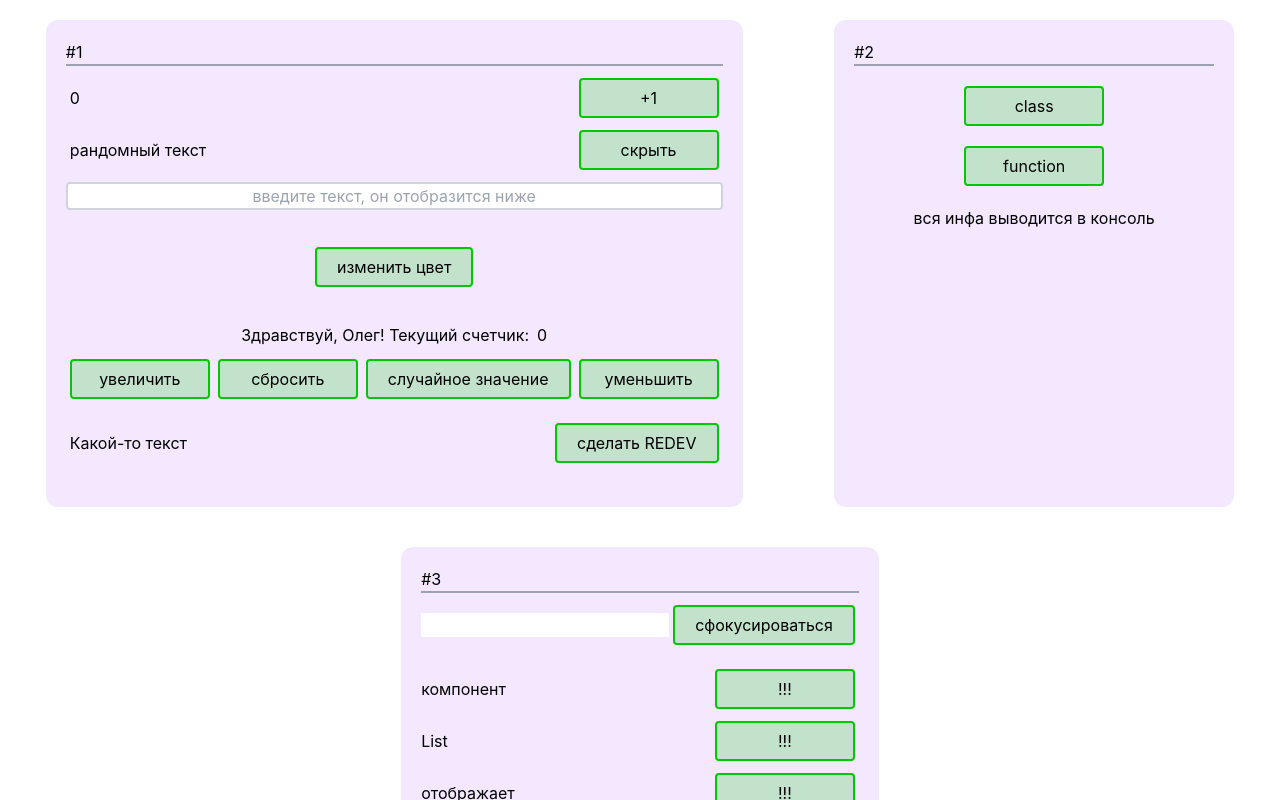
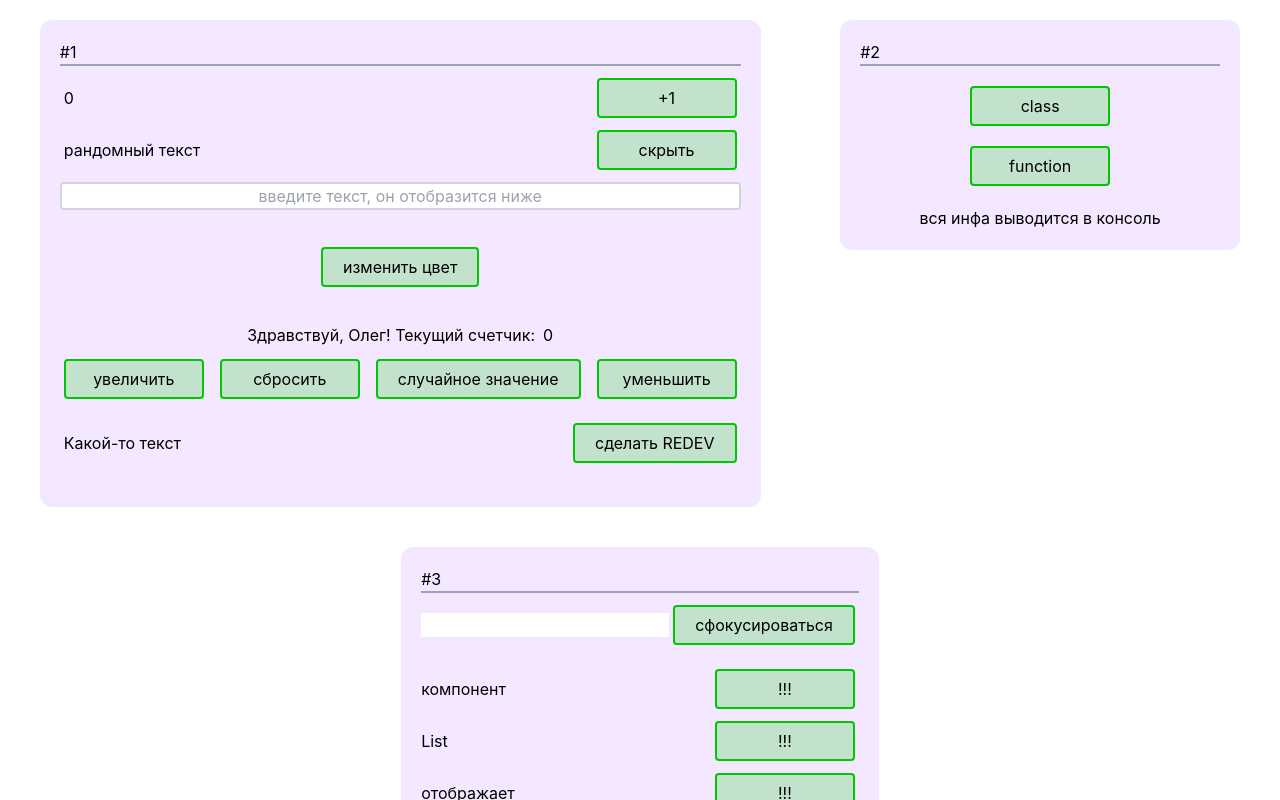
Before and after one commit to olegior/redev-tasks, a React (Create React App) app: page / in a window 1280 px wide. Shown: the top 800 px of the page. Built offline with nearby package versions, Linux system fonts and the light colour scheme; no server answers; the HTML template or start-up script is replaced by a standard one.

Commit message:
fix list

```diff
--- a/src/App.js
+++ b/src/App.js
@@ -15,8 +15,8 @@ function App() {
   const [listData, setListData] = useState(['компонент', 'List', 'отображает', 'список', 'элементов']);
 
   const handleListValueChange = (e) => {
-    const index = listData.indexOf(e.target.parentElement.dataset.value);
-    setListData([...listData.slice(0, index), '!!!' + listData[index], ...listData.slice(index + 1)])
+    const index = +e.target.dataset.value;
+    setListData(prev => [...prev.slice(0, index), '!!!' + prev[index], ...prev.slice(index + 1)])
   }
   const handleInputKeyDown = (e) => {
     const value = e.target.value.trim();
--- a/src/Components/Button.js
+++ b/src/Components/Button.js
@@ -1,6 +1,6 @@
 import React from 'react'
 
-export const Button = ({ title, cb, color = '0,200,0' }) => {
+export const Button = ({ title, cb, color = '0,200,0', datavalue }) => {
     return (
         <button className={`rounded px-5 mx-1 break-words`}
             style={
@@ -12,6 +12,6 @@ export const Button = ({ title, cb, color = '0,200,0' }) => {
                     minHeight: '40px'
                 }
             }
-            onClick={cb}>{title}</button>
+            onClick={cb} data-value={datavalue}>{title}</button>
     )
 }
--- a/src/Components/Counter.js
+++ b/src/Components/Counter.js
@@ -27,7 +27,7 @@ export const Counter = ({ buttons = [], row, children }) => {
                 {children}
                 <span>{counter}</span>
             </div>
-            <div className='flex justify-evenly'>
+            <div className='flex justify-evenly flex-wrap gap-2'>
                 {buttons.map(({ title, action }) => <Button title={title} key={title} cb={() => handleButtonClick(action)} />)}
             </div>
         </div>
--- a/src/Components/List.js
+++ b/src/Components/List.js
@@ -5,9 +5,9 @@ export const List = ({ data = [], cb }) => {
     return (
         <div className='component'>
             <ul>
-                {data.map((e,id) => <li key={e+id} className='component row' data-value={e}>
-                    <p>{e}</p>
-                    <Button title={'!!!'} cb={cb} />
+                {data.map((e, i) => <li key={e + i} className='component row' data-value={e}>
+                    <p className='break-words'>{e}</p>
+                    <Button title={'!!!'} cb={cb} datavalue={i}/>
                 </li>)}
             </ul>
         </div>
--- a/src/index.css
+++ b/src/index.css
@@ -20,7 +20,7 @@ code {
 @layer {
 
   .App {
-    @apply flex flex-row flex-wrap justify-center;
+    @apply flex flex-row flex-wrap justify-center items-start;
   }
 
   .task {
```
